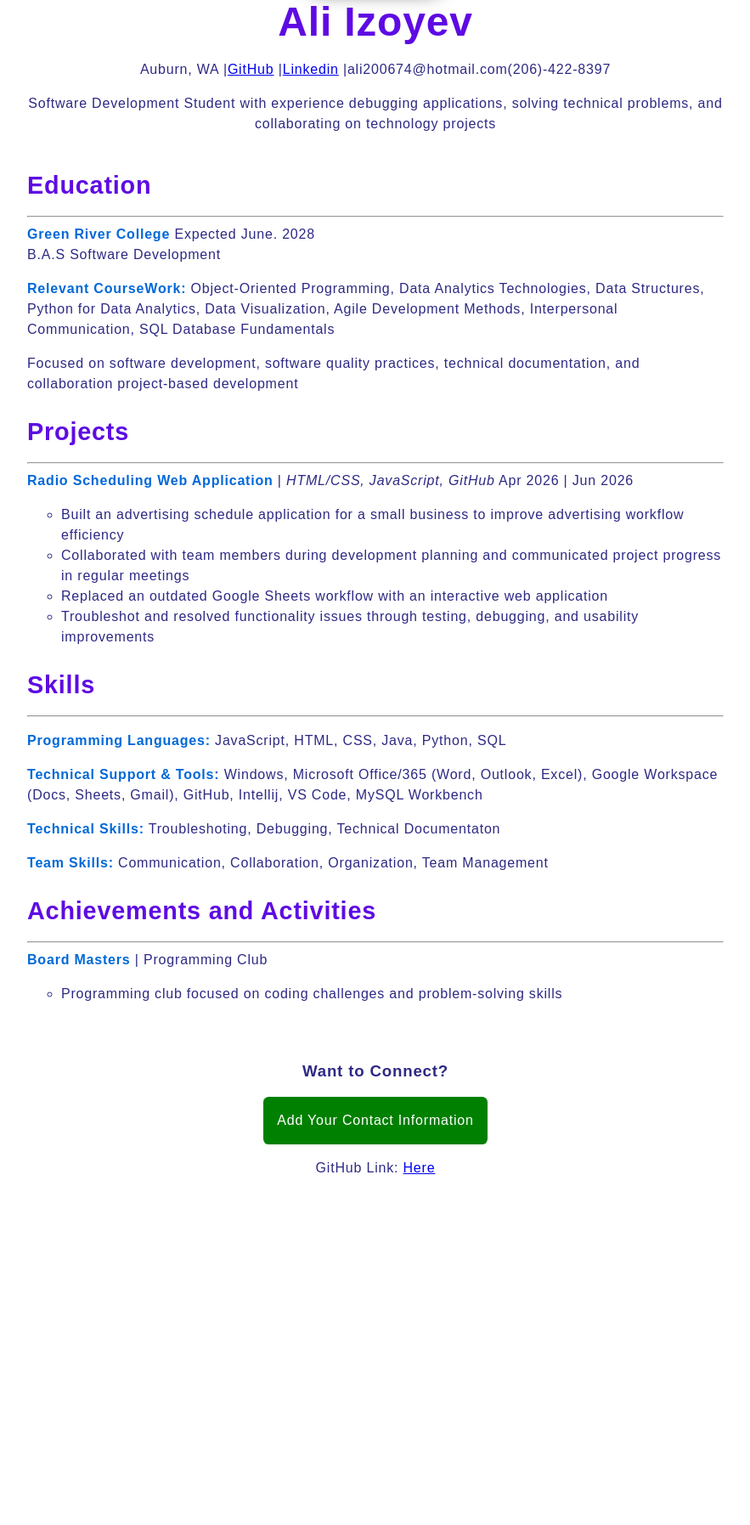
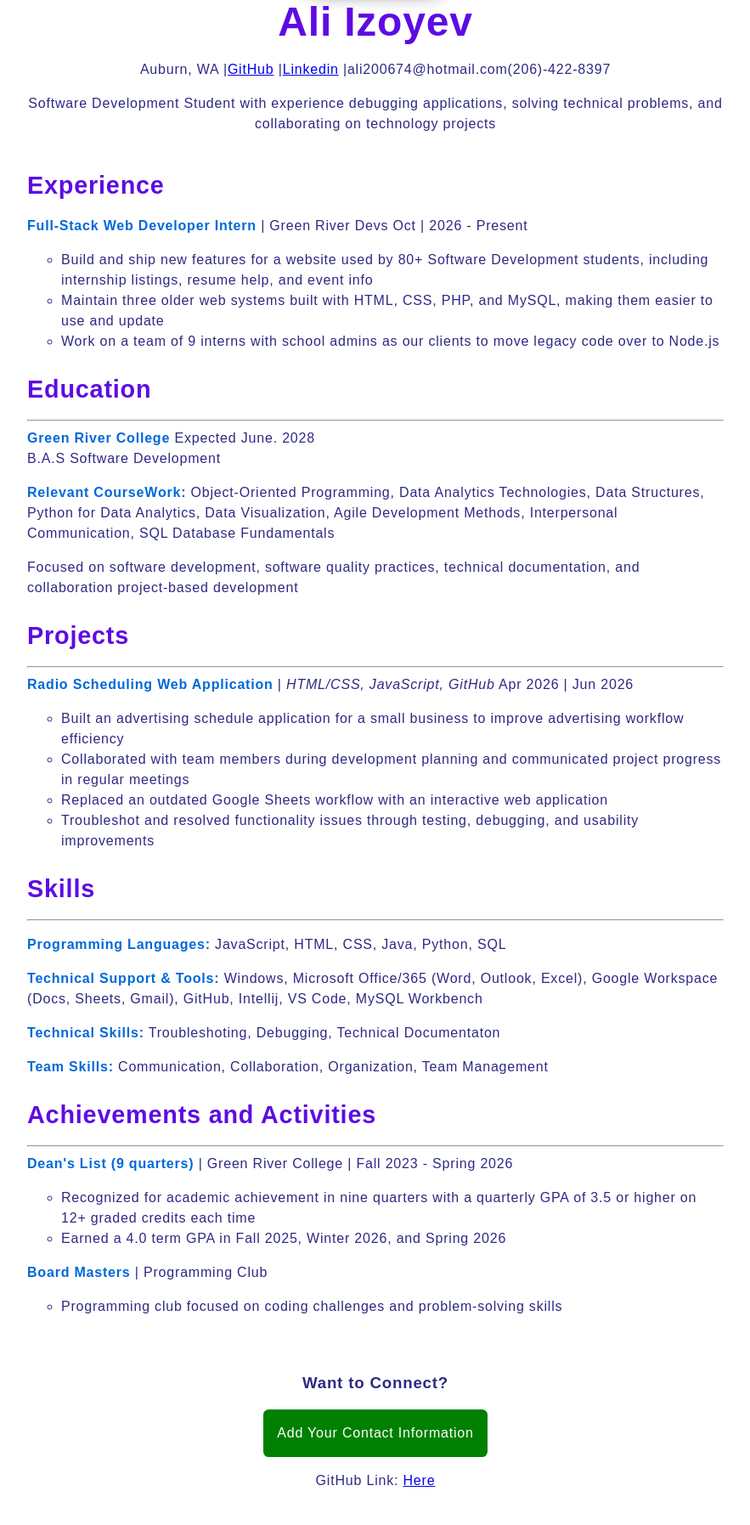
Before and after one commit to Ali200674/contact-form, a Node server app: page / in a window 1280 px wide. Shown: the part 330-2125 px from the top of the page at 85% size, without its empty margins (198-1081 px from the left). Before the commit the page ends 1712 px from the top, so only its background shows below. Run offline with Node 20, Linux system fonts and the light colour scheme.

Commit message:
feat: Updated resume.

```diff
--- a/views/home.ejs
+++ b/views/home.ejs
@@ -3,9 +3,11 @@
 <head>
     <meta charset="UTF-8">
     <meta name="viewport" content="width=device-width, initial-scale=1.0">
+
     <link rel="stylesheet" href="/styles/home.css">
     <link rel="stylesheet" href="/styles/resume.css">
     <link rel="stylesheet" href="/styles/nav.css">
+
     <title>Home Page</title>
 </head>
     <body>
@@ -28,6 +30,21 @@
             </p>
         </header>
         <main>
+            <section>
+                <h2>Experience</h2>
+                <b>Full-Stack Web Developer Intern</b>
+                <span>| Green River Devs Oct | 2026 - Present</span>
+                <ul>
+                    <li>Build and ship new features for a website used by 80+ Software Development students, including internship listings,
+                    resume help, and event info</li>
+                    <li>
+                        Maintain three older web systems built with HTML, CSS, PHP, and MySQL, making them easier to use and
+                        update
+                    </li>
+                    <li>
+                        Work on a team of 9 interns with school admins as our clients to move legacy code over to Node.js
+                    </li>
+                </ul>
             </section>
             <section>
             <h2>Education</h2>
@@ -96,6 +113,15 @@
             <section>
             <h2>Achievements and Activities</h2>
             <hr />
+            <b>Dean's List (9 quarters)</b>
+            <span>| Green River College | Fall 2023 - Spring 2026</span>
+            <ul>
+                <li>Recognized for academic achievement in nine quarters with a quarterly GPA of 3.5 or higher on 12+ graded credits
+                each time</li>
+                <li>
+                    Earned a 4.0 term GPA in Fall 2025, Winter 2026, and Spring 2026
+                </li>
+            </ul>
             <b>Board Masters</b>
             <span>| Programming Club</span>
             <ul>
```
